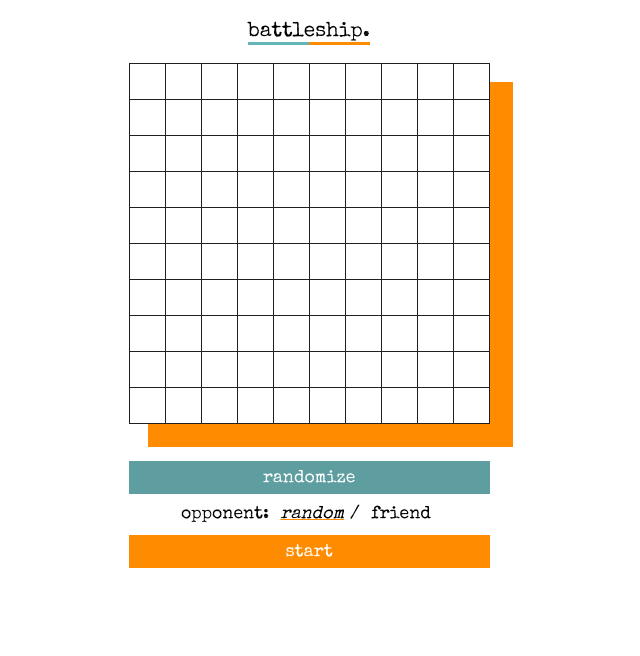
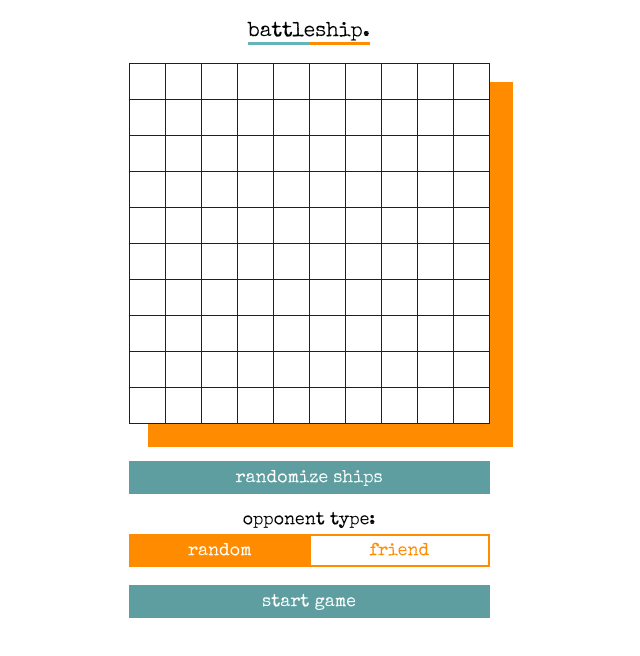
Before and after one commit to nvishnya/battleship-game, a Vue app in the folder client/: page / in a window 1280 px wide. Shown: the top 656 px of the page, without its empty margins (331-971 px from the left). Built offline with nearby package versions, Linux system fonts and the light colour scheme; no server answers; what v-clipboard would draw is missing.

Commit message:
Change appearence of buttons

```diff
--- a/client/src/assets/scss/main.scss
+++ b/client/src/assets/scss/main.scss
@@ -136,11 +136,24 @@ html {
     font-family: "Special Elite", cursive;
 }
 .selected-opponent {
-    text-decoration: underline;
-    text-decoration-color: $orange;
-    font-style: italic;
+    background-color: $orange;
+    color: white !important;
 }
-
+.opponent-select-button {
+    @extend .base-button;
+    border: 2px solid $orange;
+    // background-color: $orange;
+    width: $board-size / 2;
+    // background-color: transparent;
+    color: $orange;
+    margin: 0;
+}
+.opponent-select {
+    margin: $margin-size / 3;
+}
+.opponent-select button:not(:last-child) {
+    border-right: none; /* Prevent double borders */
+}
 // BOARD
 
 .board {
--- a/client/src/components/ShipPlacement.vue
+++ b/client/src/components/ShipPlacement.vue
@@ -31,7 +31,9 @@
       </table>
     </div>
     <div>
-      <button class="blue-button" @click="randomizeShips">randomize</button>
+      <button class="blue-button" @click="randomizeShips">
+        randomize ships
+      </button>
     </div>
   </div>
 </template>
--- a/client/src/views/Game.vue
+++ b/client/src/views/Game.vue
@@ -8,26 +8,26 @@
       <template v-if="!shipsPlaced">
         <ShipPlacement :rows="rows" :cols="cols" />
         <div class="opponent-select">
-          opponent:
+          <div :style="{ 'margin-bottom': '5px' }">opponent type:</div>
           <template v-if="gameId == null">
             <button
               :class="{ 'selected-opponent': friendAsOpponent == false }"
-              class="link-button"
+              class="opponent-select-button"
               @click="createGameWithRandomOpponent"
             >
-              random</button
-            >/
+              random
+            </button>
+            <button
+              :class="{ 'selected-opponent': friendAsOpponent == true }"
+              class="opponent-select-button"
+              @click="createGameWithFriendOpponent"
+            >
+              friend
+            </button>
           </template>
-          <button
-            :class="{ 'selected-opponent': friendAsOpponent == true }"
-            class="link-button"
-            @click="createGameWithFriendOpponent"
-          >
-            friend
-          </button>
         </div>
         <div>
-          <button class="orange-button" @click="startGame">start</button>
+          <button class="blue-button" @click="startGame">start game</button>
         </div>
       </template>
 
```
